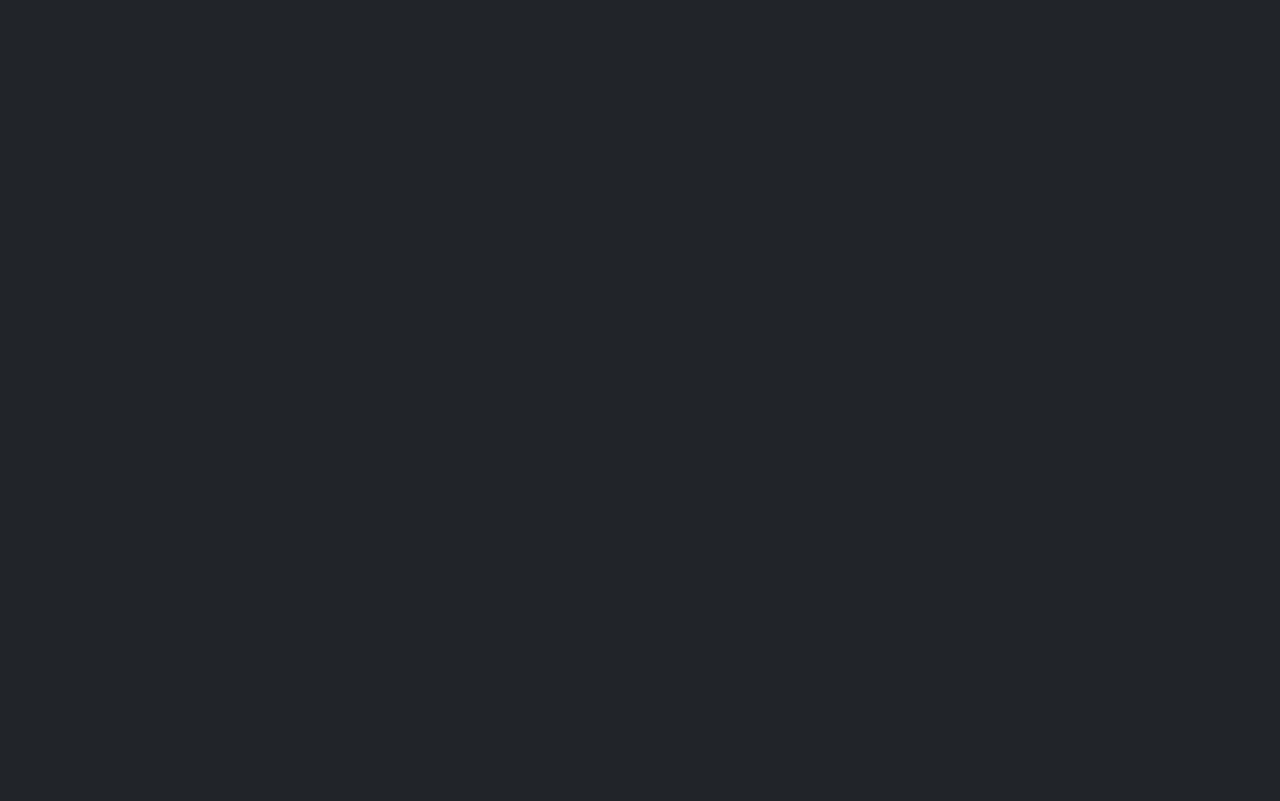
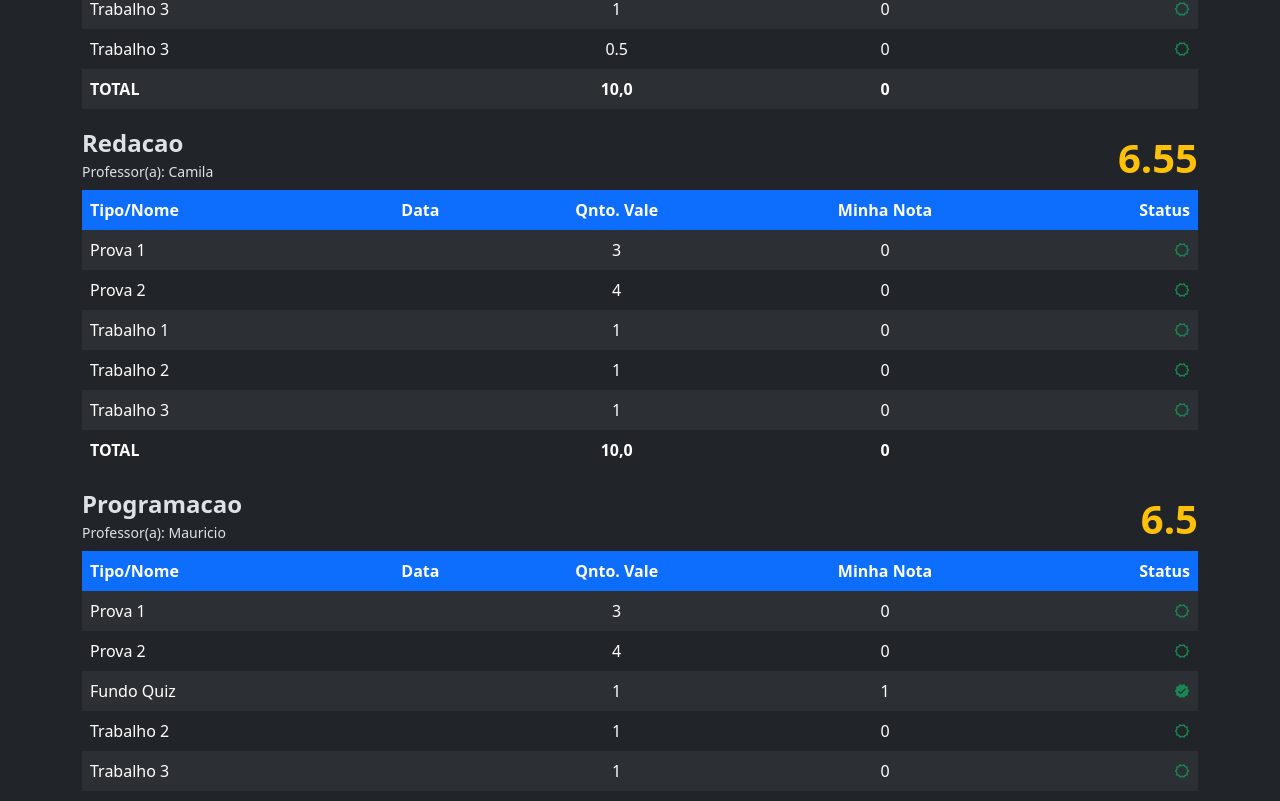
Before and after one commit to benjabozz/benjabozz-web, an Angular app: page /correria-final in a window 1280 px wide. Shown: the part 2319-3120 px from the top of the page. Before the commit the page ends 960 px from the top, so only its background shows below. Built offline with nearby package versions, Linux system fonts and the light colour scheme.

Commit message:
Novas tabelas

```diff
--- a/src/app/features/correria-final/content.ts
+++ b/src/app/features/correria-final/content.ts
@@ -90,4 +90,431 @@ export const materias = [
       },
     ],
   },
+  {
+    title: 'Arte',
+    prof: 'Vivian',
+    needed: 7.25,
+    atividades: [
+      {
+        name: 'Prova 1',
+        date: '',
+        value: 3.0,
+        score: 0,
+        status: false,
+      },
+      {
+        name: 'Prova 2',
+        date: '',
+        value: 4.0,
+        score: 0,
+        status: false,
+      },
+      {
+        name: 'Trabalho 1',
+        date: '',
+        value: 1.0,
+        score: 0,
+        status: false,
+      },
+      {
+        name: 'Trabalho 2',
+        date: '',
+        value: 1.0,
+        score: 0,
+        status: false,
+      },
+      {
+        name: 'Trabalho 3',
+        date: '',
+        value: 1.0,
+        score: 0,
+        status: false,
+      },
+    ],
+  },
+  {
+    title: 'Espanhol',
+    prof: 'Natalia',
+    needed: 7.15,
+    atividades: [
+      {
+        name: 'Prova 1',
+        date: '',
+        value: 3.0,
+        score: 0,
+        status: false,
+      },
+      {
+        name: 'Prova 2',
+        date: '',
+        value: 4.0,
+        score: 0,
+        status: false,
+      },
+      {
+        name: 'Trabalho 1',
+        date: '',
+        value: 1.0,
+        score: 0,
+        status: false,
+      },
+      {
+        name: 'Trabalho 2',
+        date: '',
+        value: 1.0,
+        score: 0,
+        status: false,
+      },
+      {
+        name: 'Trabalho 3',
+        date: '',
+        value: 1.0,
+        score: 0,
+        status: false,
+      },
+    ],
+  },
+  {
+    title: 'Historia',
+    prof: 'Henry',
+    needed: 6.9,
+    atividades: [
+      {
+        name: 'Prova 1',
+        date: '',
+        value: 3.0,
+        score: 0,
+        status: false,
+      },
+      {
+        name: 'Prova 2',
+        date: '',
+        value: 4.0,
+        score: 0,
+        status: false,
+      },
+      {
+        name: 'Trabalho 1',
+        date: '',
+        value: 1.0,
+        score: 0,
+        status: false,
+      },
+      {
+        name: 'Trabalho 2',
+        date: '',
+        value: 1.0,
+        score: 0,
+        status: false,
+      },
+      {
+        name: 'Trabalho 3',
+        date: '',
+        value: 1.0,
+        score: 0,
+        status: false,
+      },
+    ],
+  },
+  {
+    title: 'Matematica',
+    prof: 'Rhaissa',
+    needed: 6.9,
+    atividades: [
+      {
+        name: 'Prova 1',
+        date: '',
+        value: 2.5,
+        score: 0,
+        status: false,
+      },
+      {
+        name: 'Prova 2',
+        date: '',
+        value: 3.0,
+        score: 0,
+        status: false,
+      },
+      {
+        name: 'Trabalho 1',
+        date: '',
+        value: 1.5,
+        score: 0,
+        status: false,
+      },
+      {
+        name: 'Trabalho 2',
+        date: '',
+        value: 1.0,
+        score: 0,
+        status: false,
+      },
+      {
+        name: 'Trabalho 3',
+        date: '',
+        value: 1.0,
+        score: 0,
+        status: false,
+      },
+      {
+        name: 'Trabalho 3',
+        date: '',
+        value: 0.5,
+        score: 0,
+        status: false,
+      },
+    ],
+  },
+  {
+    title: 'Redacao',
+    prof: 'Camila',
+    needed: 6.55,
+    atividades: [
+      {
+        name: 'Prova 1',
+        date: '',
+        value: 3.0,
+        score: 0,
+        status: false,
+      },
+      {
+        name: 'Prova 2',
+        date: '',
+        value: 4.0,
+        score: 0,
+        status: false,
+      },
+      {
+        name: 'Trabalho 1',
+        date: '',
+        value: 1.0,
+        score: 0,
+        status: false,
+      },
+      {
+        name: 'Trabalho 2',
+        date: '',
+        value: 1.0,
+        score: 0,
+        status: false,
+      },
+      {
+        name: 'Trabalho 3',
+        date: '',
+        value: 1.0,
+        score: 0,
+        status: false,
+      },
+    ],
+  },
+  {
+    title: 'Programacao',
+    prof: 'Mauricio',
+    needed: 6.5,
+    atividades: [
+      {
+        name: 'Prova 1',
+        date: '',
+        value: 3.0,
+        score: 0,
+        status: false,
+      },
+      {
+        name: 'Prova 2',
+        date: '',
+        value: 4.0,
+        score: 0,
+        status: false,
+      },
+      {
+        name: 'Fundo Quiz',
+        date: '',
+        value: 1.0,
+        score: 1.0,
+        status: true,
+      },
+      {
+        name: 'Trabalho 2',
+        date: '',
+        value: 1.0,
+        score: 0,
+        status: false,
+      },
+      {
+        name: 'Trabalho 3',
+        date: '',
+        value: 1.0,
+        score: 0,
+        status: false,
+      },
+    ],
+  },
+  {
+    title: 'PFE',
+    prof: 'Rhaissa',
+    needed: 6.5,
+    atividades: [
+      {
+        name: 'Prova 1',
+        date: '',
+        value: 3.0,
+        score: 0,
+        status: false,
+      },
+      {
+        name: 'Prova 2',
+        date: '',
+        value: 4.0,
+        score: 0,
+        status: false,
+      },
+      {
+        name: 'Trabalho 1',
+        date: '',
+        value: 1.0,
+        score: 0,
+        status: false,
+      },
+      {
+        name: 'Trabalho 2',
+        date: '',
+        value: 1.0,
+        score: 0,
+        status: false,
+      },
+      {
+        name: 'Trabalho 3',
+        date: '',
+        value: 1.0,
+        score: 0,
+        status: false,
+      },
+    ],
+  },
+  {
+    title: 'Ingles',
+    prof: 'Natalia',
+    needed: 6.45,
+    atividades: [
+      {
+        name: 'Prova 1',
+        date: '',
+        value: 3.0,
+        score: 0,
+        status: false,
+      },
+      {
+        name: 'Prova 2',
+        date: '',
+        value: 4.0,
+        score: 0,
+        status: false,
+      },
+      {
+        name: 'Trabalho 1',
+        date: '',
+        value: 1.0,
+        score: 0,
+        status: false,
+      },
+      {
+        name: 'Trabalho 2',
+        date: '',
+        value: 1.0,
+        score: 0,
+        status: false,
+      },
+      {
+        name: 'Trabalho 3',
+        date: '',
+        value: 1.0,
+        score: 0,
+        status: false,
+      },
+    ],
+  },
+  {
+    title: 'Geografia',
+    prof: 'Henry',
+    needed: 5.4,
+    atividades: [
+      {
+        name: 'Prova 1',
+        date: '',
+        value: 3.0,
+        score: 0,
+        status: false,
+      },
+      {
+        name: 'Prova 2',
+        date: '',
+        value: 4.0,
+        score: 0,
+        status: false,
+      },
+      {
+        name: 'Trabalho 1',
+        date: '',
+        value: 1.0,
+        score: 0,
+        status: false,
+      },
+      {
+        name: 'Trabalho 2',
+        date: '',
+        value: 1.0,
+        score: 0,
+        status: false,
+      },
+      {
+        name: 'Trabalho 3',
+        date: '',
+        value: 1.0,
+        score: 0,
+        status: false,
+      },
+    ],
+  },
+  {
+    title: 'Ensino Religioso',
+    prof: 'Valdirene',
+    needed: 5.1,
+    atividades: [
+      {
+        name: 'Prova 1',
+        date: '',
+        value: 3.0,
+        score: 0,
+        status: false,
+      },
+      {
+        name: 'Prova 2',
+        date: '',
+        value: 4.0,
+        score: 0,
+        status: false,
+      },
+      {
+        name: 'Trabalho 1',
+        date: '',
+        value: 1.0,
+        score: 0,
+        status: false,
+      },
+      {
+        name: 'Trabalho 2',
+        date: '',
+        value: 1.0,
+        score: 0,
+        status: false,
+      },
+      {
+        name: 'Trabalho 3',
+        date: '',
+        value: 1.0,
+        score: 0,
+        status: false,
+      },
+    ],
+  },
 ];
```
